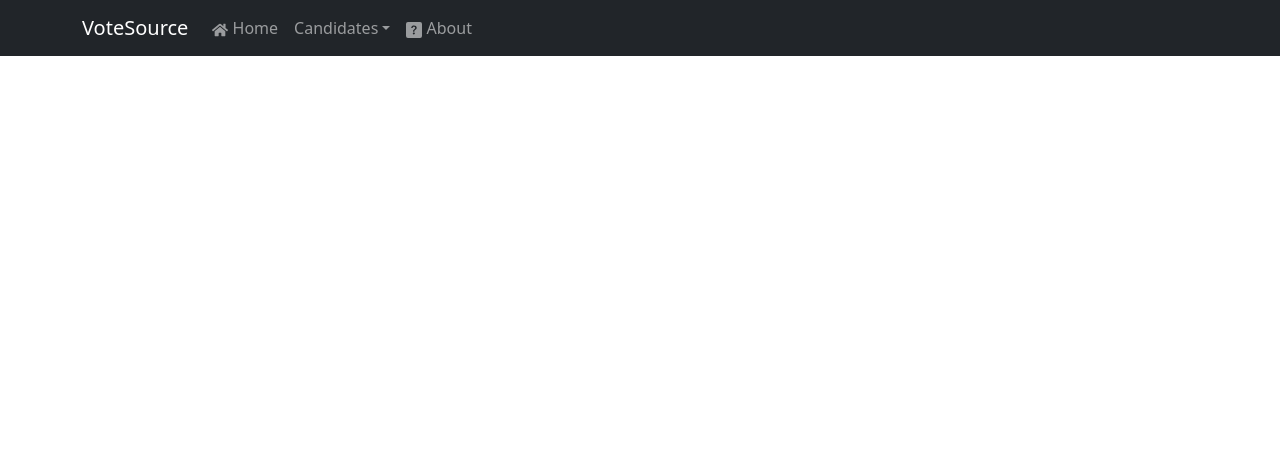
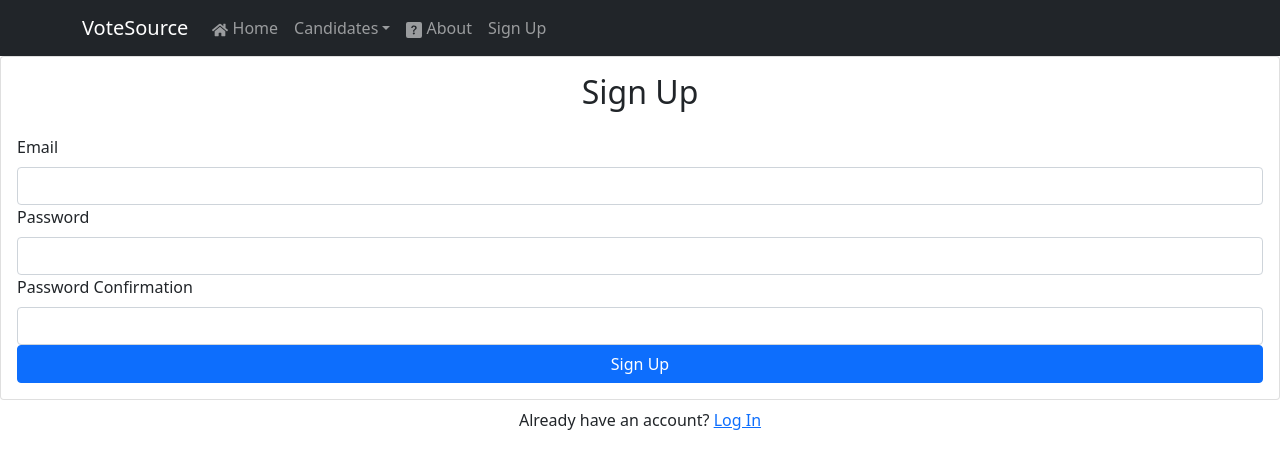
Before and after one commit to cianjameskelly/VoteSource---Senior-Design-Project, a React (Create React App) app: page /regsignup in a window 1280 px wide. Shown: the top 468 px of the page. Built offline with nearby package versions, Linux system fonts and the light colour scheme; no server answers.

Commit message:
added regsignup

```diff
--- a/src/components/Navbar.js
+++ b/src/components/Navbar.js
@@ -14,6 +14,7 @@ import Login from './Login'
 import Register from './Signup'
 import PoliProfile from './PoliProfile'
 import Signup from './Signup';
+import RegSignup from './RegSignup';
 
 export default function NavbarElements() {
     return (
@@ -33,6 +34,7 @@ export default function NavbarElements() {
                                 <NavDropdown.Item><Link as={Link} to={'/bronx'}>Bronx</Link></NavDropdown.Item>
                             </NavDropdown>
                             <ReactBootStrap.Nav.Link as={Link} to={'/about'}><BsFillQuestionSquareFill></BsFillQuestionSquareFill> About</ReactBootStrap.Nav.Link>
+                            <ReactBootStrap.Nav.Link as={Link} to={'/regsignup'}> Sign Up</ReactBootStrap.Nav.Link>
                         </ReactBootStrap.Nav>
                     </ReactBootStrap.Navbar.Collapse>
                 </ReactBootStrap.Container>
@@ -64,6 +66,9 @@ export default function NavbarElements() {
                 <Route path="/signup">
                     <Signup />
                 </Route>
+                <Route path="/regsignup">
+                    <RegSignup />
+                </Route>
                 <Route path="/poliprofile">
                     <PoliProfile />
                 </Route>
--- /dev/null
+++ b/src/components/RegSignup.js
@@ -0,0 +1,64 @@
+import React, { useRef, useState } from "react"
+import { Form, Button, Card, Alert } from "react-bootstrap"
+import { useAuth } from "../contexts/AuthContext"
+import { Link, useHistory } from "react-router-dom"
+
+export default function RegSignup() {
+  const emailRef = useRef()
+  const passwordRef = useRef()
+  const passwordConfirmRef = useRef()
+  const { signup } = useAuth()
+  const [error, setError] = useState("")
+  const [loading, setLoading] = useState(false)
+  const history = useHistory()
+
+  async function handleSubmit(e) {
+    e.preventDefault()
+
+    if (passwordRef.current.value !== passwordConfirmRef.current.value) {
+      return setError("Passwords do not match")
+    }
+
+    try {
+      setError("")
+      setLoading(true)
+      await signup(emailRef.current.value, passwordRef.current.value)
+      history.push("/")
+    } catch {
+      setError("Failed to create an account")
+    }
+
+    setLoading(false)
+  }
+
+  return (
+    <>
+      <Card>
+        <Card.Body>
+          <h2 className="text-center mb-4">Sign Up</h2>
+          {error && <Alert variant="danger">{error}</Alert>}
+          <Form onSubmit={handleSubmit}>
+            <Form.Group id="email">
+              <Form.Label>Email</Form.Label>
+              <Form.Control type="email" ref={emailRef} required />
+            </Form.Group>
+            <Form.Group id="password">
+              <Form.Label>Password</Form.Label>
+              <Form.Control type="password" ref={passwordRef} required />
+            </Form.Group>
+            <Form.Group id="password-confirm">
+              <Form.Label>Password Confirmation</Form.Label>
+              <Form.Control type="password" ref={passwordConfirmRef} required />
+            </Form.Group>
+            <Button disabled={loading} className="w-100" type="submit">
+              Sign Up
+            </Button>
+          </Form>
+        </Card.Body>
+      </Card>
+      <div className="w-100 text-center mt-2">
+        Already have an account? <Link to="/login">Log In</Link>
+      </div>
+    </>
+  )
+}
--- a/src/components/Signup.js
+++ b/src/components/Signup.js
@@ -1,5 +1,5 @@
 import React, { useRef, useState } from 'react'
-import { Form, Button, Card, Container } from 'react-bootstrap'
+import { Form, Button, Card, Container, Alert } from 'react-bootstrap'
 import { useAuth } from "../contexts/AuthContext"
 import { Link, useHistory } from "react-router-dom"
 import app from '../firebase'
@@ -8,13 +8,35 @@ import { v4 as uuidv4 } from 'uuid';
 export default function Signup() {
     const emailRef = useRef()
     const passwordRef = useRef()
+    const passwordConfirmRef = useRef()
+    const { signup } = useAuth()
+    const [error, setError] = useState("")
+    const history = useHistory()
 
-    const [politicians, setPolis] = useState([]);
     const [loading, setLoading] = useState(false);
     const [name, setName] = useState("");
     const [party, setParty] = useState("");
     const [position, setPosition] = useState("");
     const [img, setImg] = useState("")
+
+    async function handleSubmit(e) {
+        e.preventDefault()
+
+        if (passwordRef.current.value !== passwordConfirmRef.current.value) {
+            return setError("Passwords do not match")
+        }
+
+        try {
+          setError("")
+          setLoading(true)
+          await signup(emailRef.current.value, passwordRef.current.value)
+          history.push("/")
+        } catch {
+          setError("Failed to create an account")
+        }
+
+        setLoading(false)
+    }
 
     const ref = app.firestore().collection("politicians");
 
@@ -40,17 +62,19 @@ export default function Signup() {
                     <Card.Body>
                         <h2 className="text-center mb-4">Register as a Politician!</h2>
                         <h6>Input your information below to be displayed in the VoteSource Politician Database!</h6>
-                        <Form>
+                        <Form onSubmit={handleSubmit}>
                             <Form.Group id="email">
                                 <Form.Label>Email</Form.Label>
                                 <Form.Control type="email" ref={emailRef} required />
                             </Form.Group>
-                        </Form>
-                        <Form>
                             <Form.Group id="password">
                                 <Form.Label>Password</Form.Label>
                                 <Form.Control type="password" ref={passwordRef} required />
                             </Form.Group>
+                            <Form.Group id="password-confirm">
+                                <Form.Label>Password Confirmation</Form.Label>
+                                <Form.Control type="password" ref={passwordConfirmRef} required />
+                                </Form.Group>
                         </Form>
                         <Form>
                             <Form.Group>
@@ -77,7 +101,7 @@ export default function Signup() {
                             </Form.Group>
                         </Form>
                         <Link to="/polis">
-                            <Button type="submit" onClick={() => addPoli({ name, party, position, img, id: uuidv4() })}>Sign Up</Button>
+                            <Button diabled={loading} type="submit" onClick={() => addPoli({ name, party, position, img, id: uuidv4() })}>Sign Up</Button>
                         </Link>
                     </Card.Body>
                 </Card>
--- a/src/contexts/AuthContext.js
+++ b/src/contexts/AuthContext.js
@@ -15,14 +15,6 @@ export function AuthProvider({ children }) {
     return auth.createUserWithEmailAndPassword(email, password)
   }
 
-  function login(email, password) {
-    return auth.signInWithEmailAndPassword(email, password)
-  }
-
-  function logout() {
-    return auth.signOut()
-  }
-
   useEffect(() => {
     const unsubscribe = auth.onAuthStateChanged(user => {
       setCurrentUser(user)
@@ -34,9 +26,7 @@ export function AuthProvider({ children }) {
 
   const value = {
     currentUser,
-    login,
-    signup,
-    logout
+    signup
   }
 
   return (
```
